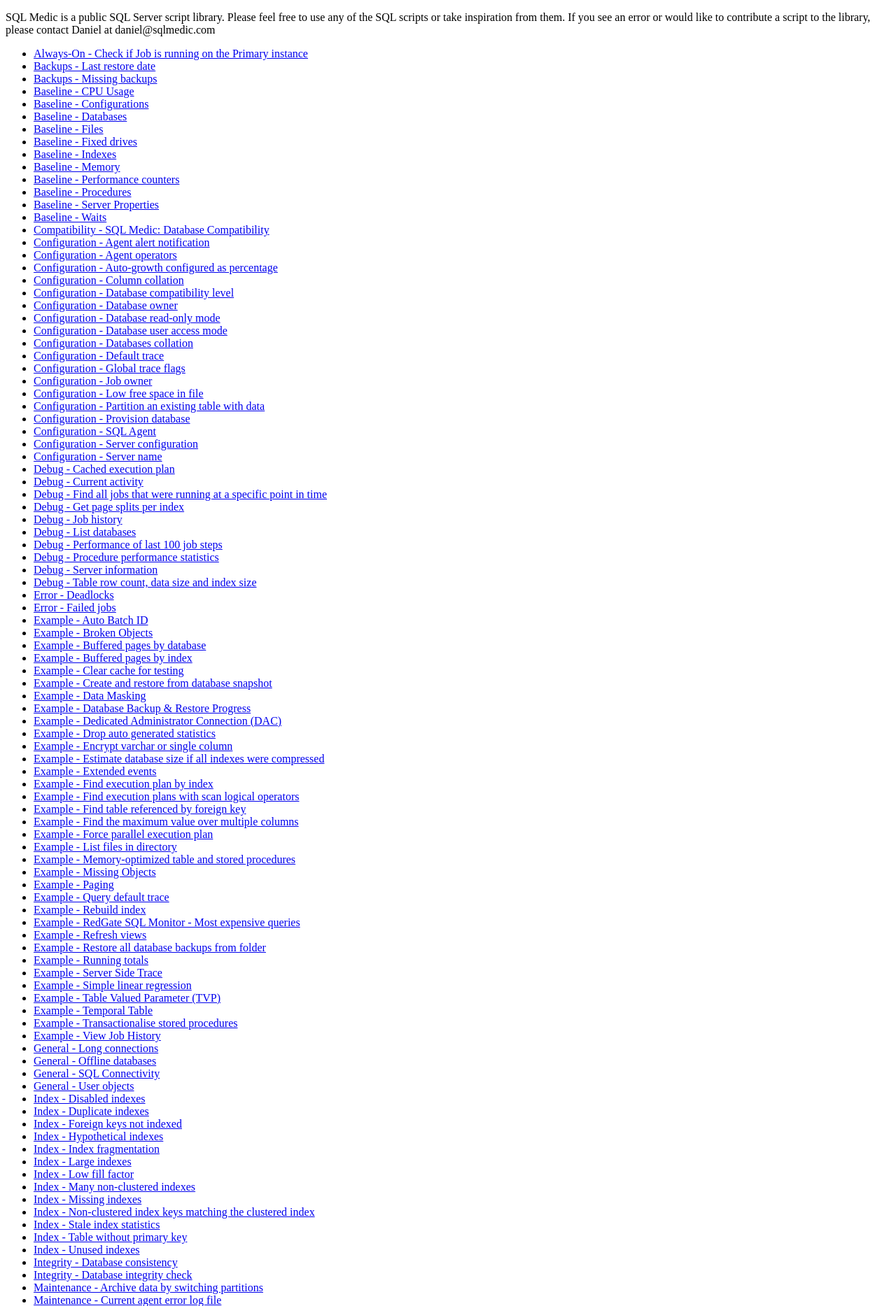
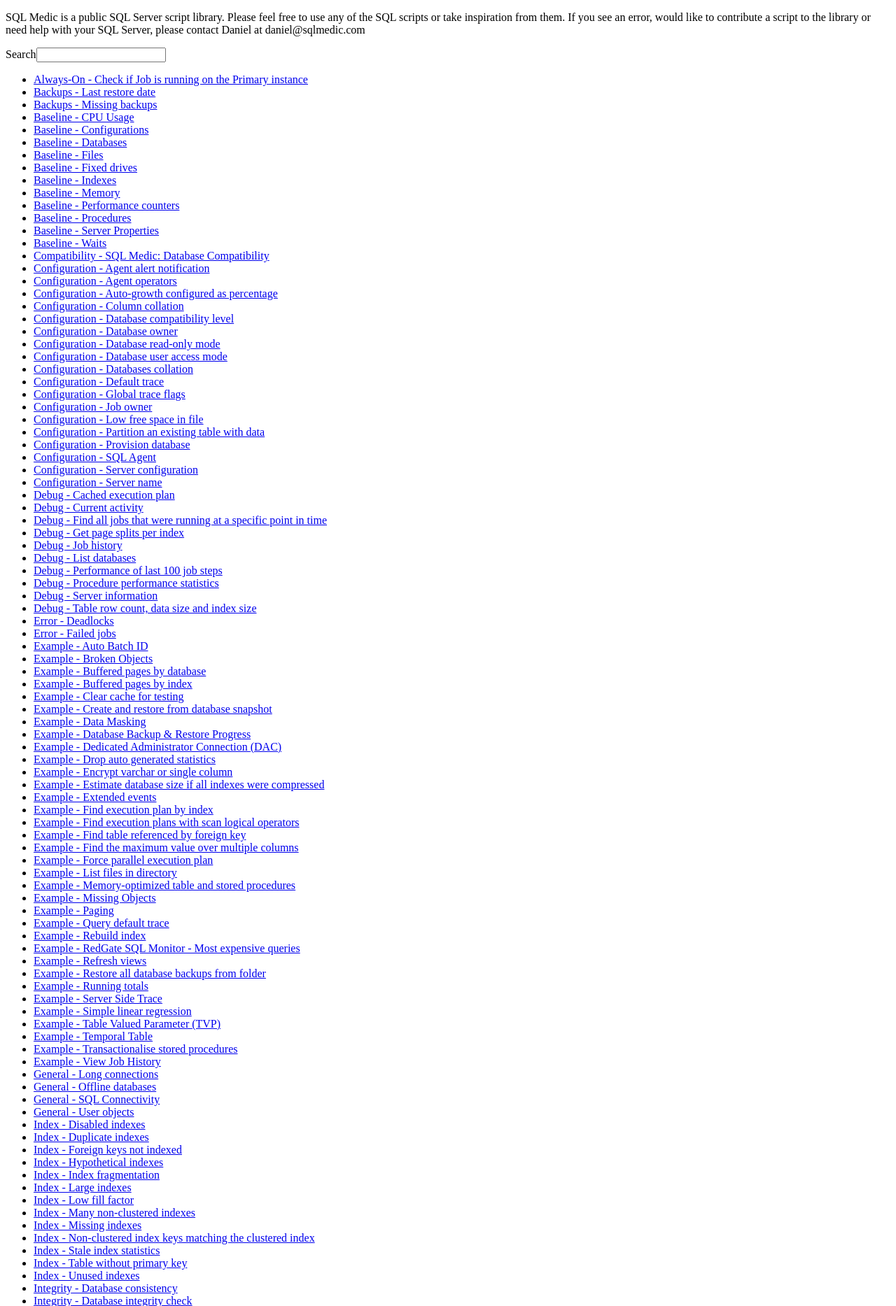
Before and after one commit to brink-daniel/sqlmedic, a Flask app: page / in a window 1280 px wide. Shown: the part 55-1922 px from the top of the page at 70% size. Run offline with Flask 2, Linux system fonts and the light colour scheme.

Commit message:
Add search functionality to the home page

```diff
--- a/templates/base.html
+++ b/templates/base.html
@@ -5,6 +5,7 @@
 		<title>{% block title %}{% endblock %}</title>
 		<link rel="stylesheet" type="text/css" href="{{ url_for('static', filename='base.css')}}" />
         <link rel="shortcut icon" href="{{ url_for('static', filename='favicon.ico') }}">
+        <script src="//code.jquery.com/jquery-3.5.1.min.js" integrity="sha256-9/aliU8dGd2tb6OSsuzixeV4y/faTqgFtohetphbbj0=" crossorigin="anonymous"></script>
     </head>
     <body>
         <div class="navbar">
--- a/templates/home.html
+++ b/templates/home.html
@@ -4,13 +4,70 @@ SQL Medic
 {% endblock %}
 {% block content %}
 
-<p>SQL Medic is a public SQL Server script library. Please feel free to use any of the SQL scripts or take inspiration from them. If you see an error or would like to contribute a script to the library, please contact Daniel at daniel@sqlmedic.com</p>
+<p>SQL Medic is a public SQL Server script library. Please feel free to use any of the SQL scripts or take inspiration
+	from them. If you see an error, would like to contribute a script to the library or need help with your SQL Server,
+	please contact Daniel at daniel@sqlmedic.com</p>
 
-<ul>
+<div id="search-box">Search<input id="search" type="text" /><span id="search-results"></span></div>
+
+<ul id="library">
 	{% for file in scripts %}
-		<li><a href="script/{{ file.title }}" title="{{ file.description }}">{{ file.category + " - " + file.title }}</a></li>
+	<li class="script"><a href="script/{{ file.title }}" title="{{ file.description }}">{{ file.category + " - " + file.title }}</a>
+	</li>
 	{% endfor %}
 </ul>
 
 
+<script>
+
+	$(document).ready(function () {
+
+		$.extend($.expr[':'], {
+			'containsi': function (elem, i, match, array) {
+				return (elem.textContent || elem.innerText || '').toLowerCase()
+					.indexOf((match[3] || "").toLowerCase()) >= 0;
+			}
+		});
+
+		var search = function (text) {
+			if (text.length > 0) {
+				$('#library').find('.script').not($('#library').find('.script:containsi("' + text + '")').show()).hide();
+
+				var m = $('#library').find('.script:visible').length;
+				var s = 'found ' + m + ' scripts';
+				if (m == 1) {
+					s = 'found 1 script';
+				}
+
+				$('#search-results').empty().text(s).append($('<span class="reset">(reset)</span>').click(function () {
+					reset();
+				}));
+			}
+			else {
+				reset();
+			}
+		};
+
+		var reset = function () {
+			$('#library').find('li:hidden').show();
+			$('#search-results').empty().text('showing ' + $('.script:visible').length + ' scripts');
+			$('#search').val('');
+		};
+
+		$('#search').keyup(function () {
+			search($(this).val());
+		});
+
+		if ($('#search').val().length > 0)
+		{
+			search($('#search').val());
+		}
+
+	});
+
+
+
+</script>
+
+
 {% endblock %}
```
